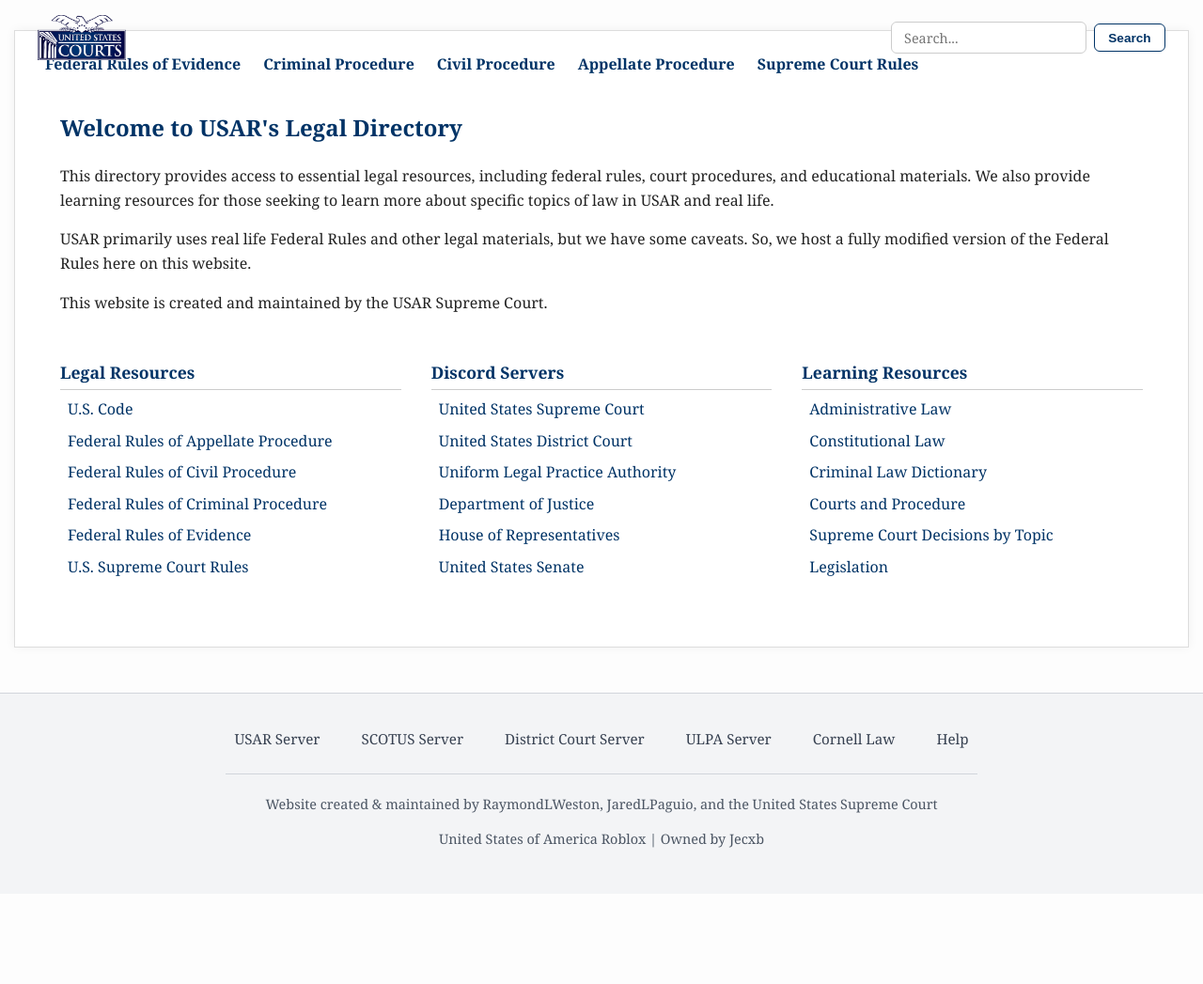
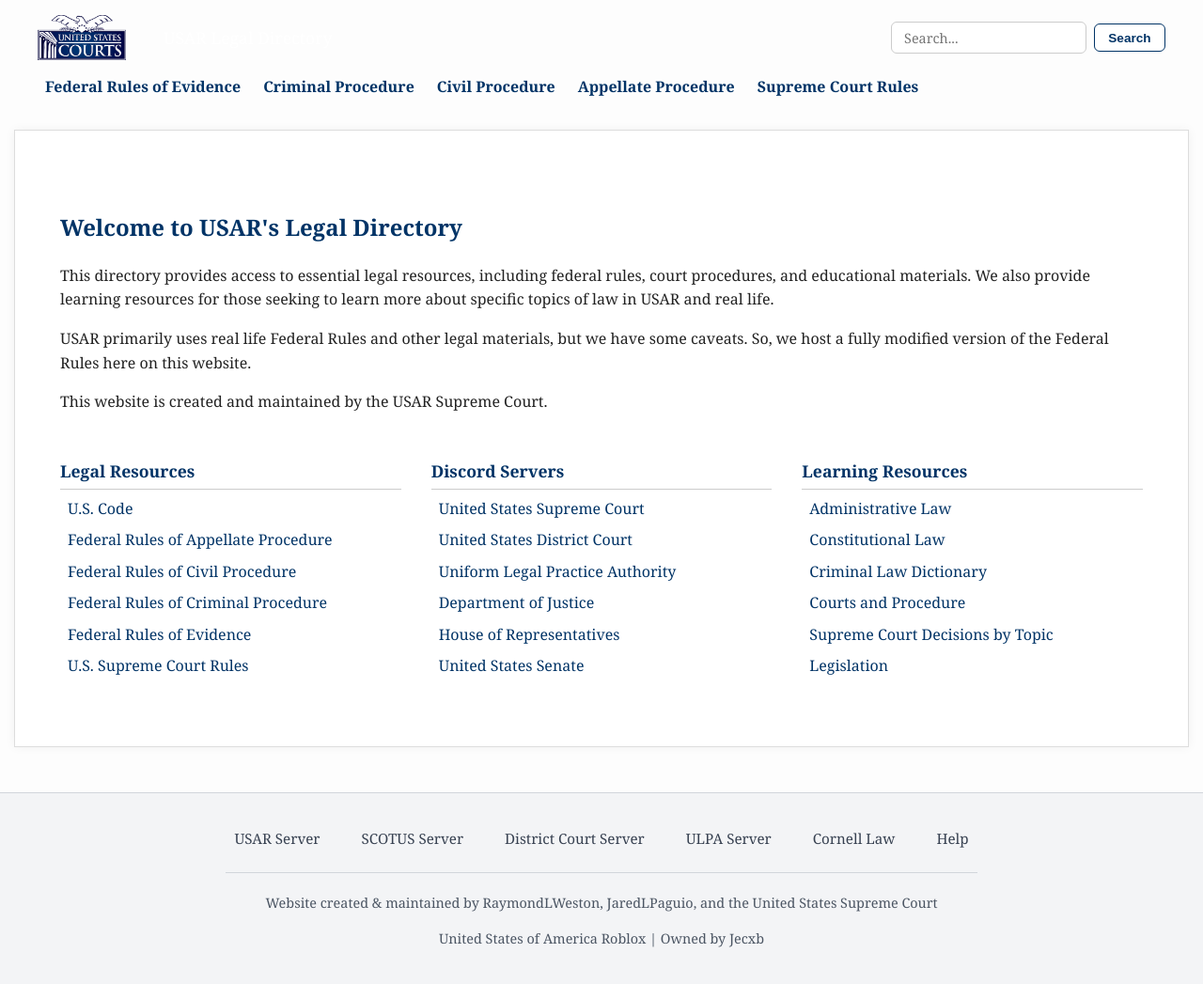
Before and after one commit to usarscotus/legal-directory, a Jekyll site: the page built from index.html, in a window 1280 px wide and 1056 px high. Shown: the top 1047 px of the window at 94% size. Built offline with Jekyll 4.4.1, drawn with Linux system fonts in a browser that asks for light colours.

Commit message:
Update style.css

```diff
--- a/assets/style.css
+++ b/assets/style.css
@@ -18,19 +18,11 @@ main {
 
 /* Header background wrappers */
 #cornell-topbar-bg {
-  position: fixed;
-  top: 0;
-  left: 0;
   width: 100%;
-  z-index: 999;
 }
 
 #cornell-nav-bg {
-  position: fixed;
-  top: 56px; /* Adjust this based on the actual height of #cornell-topbar-bg */
-  left: 0;
   width: 100%;
-  z-index: 998;
 }
 
 .header-container {
```
